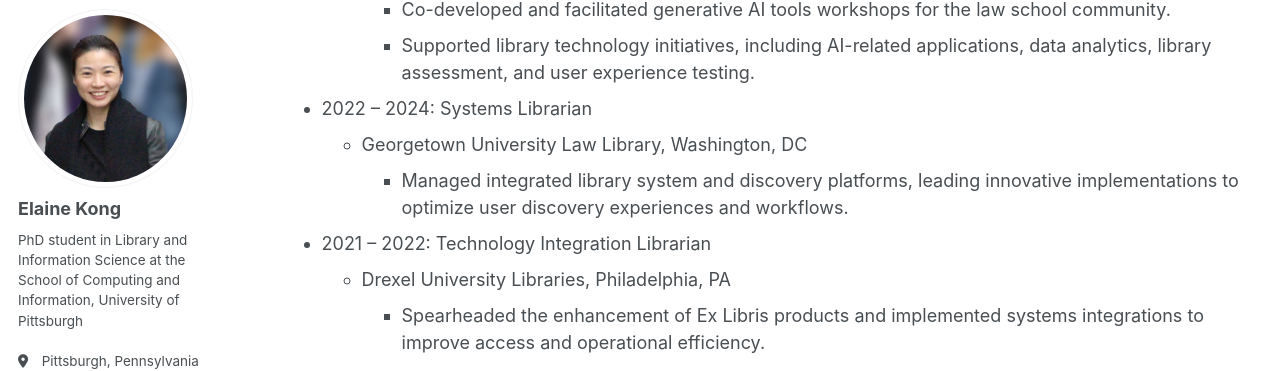
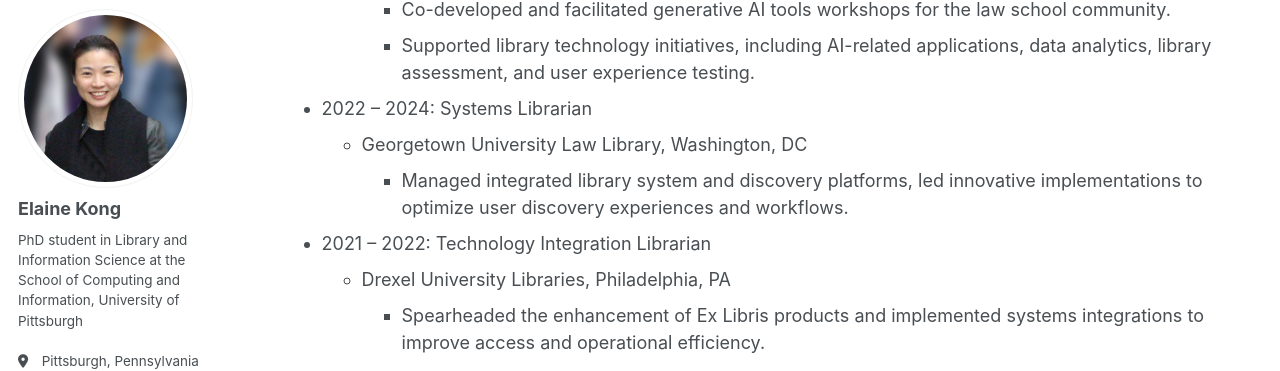
Before and after one commit to elainewskong/elainewskong.github.io, a Jekyll site: the page built from _pages/cv.md, in a window 1280 px wide and 900 px high, scrolled down 527 px. Shown: the part 90-461 px from the top of the window. Built offline with Jekyll 4.4.1, drawn with Linux system fonts in a browser that asks for light colours; some web fonts are replaced; a script that is not in the unit is left out.

Commit message:
Update cv.md

```diff
--- a/_pages/cv.md
+++ b/_pages/cv.md
@@ -30,7 +30,7 @@ Work Experience
 
 * 2022 – 2024: Systems Librarian
   * Georgetown University Law Library, Washington, DC
-    * Managed integrated library system and discovery platforms, leading innovative implementations to optimize user discovery experiences and workflows.
+    * Managed integrated library system and discovery platforms, led innovative implementations to optimize user discovery experiences and workflows.
 
 * 2021 – 2022: Technology Integration Librarian
   * Drexel University Libraries, Philadelphia, PA
```
